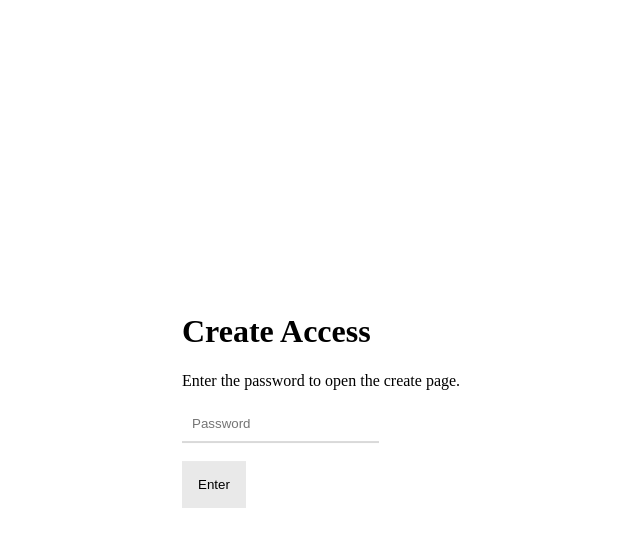
After one commit to imaquair/82304, a Django app: template Software/chaineHistoire/templates/create_gate.html in a window 1280 px wide. The commit adds this page. Shown: the top 547 px of the page, without its empty margins (218-858 px from the left). Run offline with Django 5.2, Linux system fonts and the light colour scheme; the template is opened without the code that fills it, so the values that code supplies are empty.

Commit message:
Gate the create-a-story page

```diff
--- a/Software/chaineHistoire/settings.py
+++ b/Software/chaineHistoire/settings.py
@@ -11,6 +11,7 @@ https://docs.djangoproject.com/en/6.0/ref/settings/
 """
 
 from pathlib import Path
+import os
 
 # Build paths inside the project like this: BASE_DIR / 'subdir'.
 BASE_DIR = Path(__file__).resolve().parent.parent
@@ -130,3 +131,6 @@ STATIC_URL = "static/"
 
 MEDIA_URL = "media/"
 MEDIA_ROOT = BASE_DIR / "media"
+
+# Gate for the create story page. Set this in your environment.
+CREATE_STORY_PASSWORD = os.getenv("CREATE_STORY_PASSWORD", "")
--- a/Software/chaineHistoire/static/chaineHistoire/css/styles.css
+++ b/Software/chaineHistoire/static/chaineHistoire/css/styles.css
@@ -39,6 +39,11 @@
 
 .create_story_body input[type="text"] {
     width: 100%;
+    padding: 10px;
+    border-bottom: 2px solid #d9d9d9;
+    border-top: none;
+    border-left: none;
+    border-right: none;
     outline: none;
 }
 
@@ -284,3 +289,39 @@
     border-bottom-color: #333;
     font-weight: 600;
 }
+
+@media print {
+  body {
+    background: #fff;
+    color: #000;
+  }
+
+  .read-nav,
+  .material-symbols-outlined {
+    display: none !important;
+  }
+
+  .read-body {
+    position: static !important;
+    transform: none !important;
+    width: auto;
+    margin: 0;
+    padding: 0;
+  }
+
+  /* Remove extra vertical whitespace after hidden nav. */
+  .read-nav + br,
+  .read-nav + br + br {
+    display: none !important;
+  }
+}
+
+/* Create a story gate */
+#create_access_password {
+    padding: 10px;
+    border-bottom: 2px solid #d9d9d9;
+    border-top: none;
+    border-left: none;
+    border-right: none;
+    outline: none;
+}
--- /dev/null
+++ b/Software/chaineHistoire/templates/create_gate.html
@@ -0,0 +1,34 @@
+{% load static %}
+<!DOCTYPE html>
+<html lang="en">
+<head>
+    <meta charset="UTF-8" />
+    <meta name="viewport" content="width=device-width, initial-scale=1.0" />
+    <link rel="stylesheet" href="{% static 'chaineHistoire/css/styles.css' %}">
+    <title>Enter Access Password</title>
+</head>
+<body>
+    <div class="create_story_body">
+        <h1>Create Access</h1>
+        <p>Enter the password to open the create page.</p>
+        {% if gate_error %}
+        <ul class="form-errors">
+            <li>{{ gate_error }}</li>
+        </ul>
+        {% endif %}
+        <form method="post" action="{% url 'create' %}">
+            {% csrf_token %}
+            <label for="create_access_password" hidden>Password</label>
+            <input
+                type="password"
+                id="create_access_password"
+                name="create_access_password"
+                placeholder="Password"
+                required
+            />
+            <br><br>
+            <input style="float:left;" type="submit" value="Enter">
+        </form>
+    </div>
+</body>
+</html>
--- a/Software/chaineHistoire/templates/library.html
+++ b/Software/chaineHistoire/templates/library.html
@@ -18,9 +18,6 @@
                 </li>
                 <li class="{% if active_tab == 'completed' %}is-active{% endif %}">
                     <a href="{% url 'library' %}?tab=completed">Completed</a>
-                </li>
-                <li>
-                    <a href="{% url 'create' %}">Create</a>
                 </li>
             </ul>
         </nav><br><br>
```
Also changed, not shown: Software/backend/views.py (+18 -1 lines).
